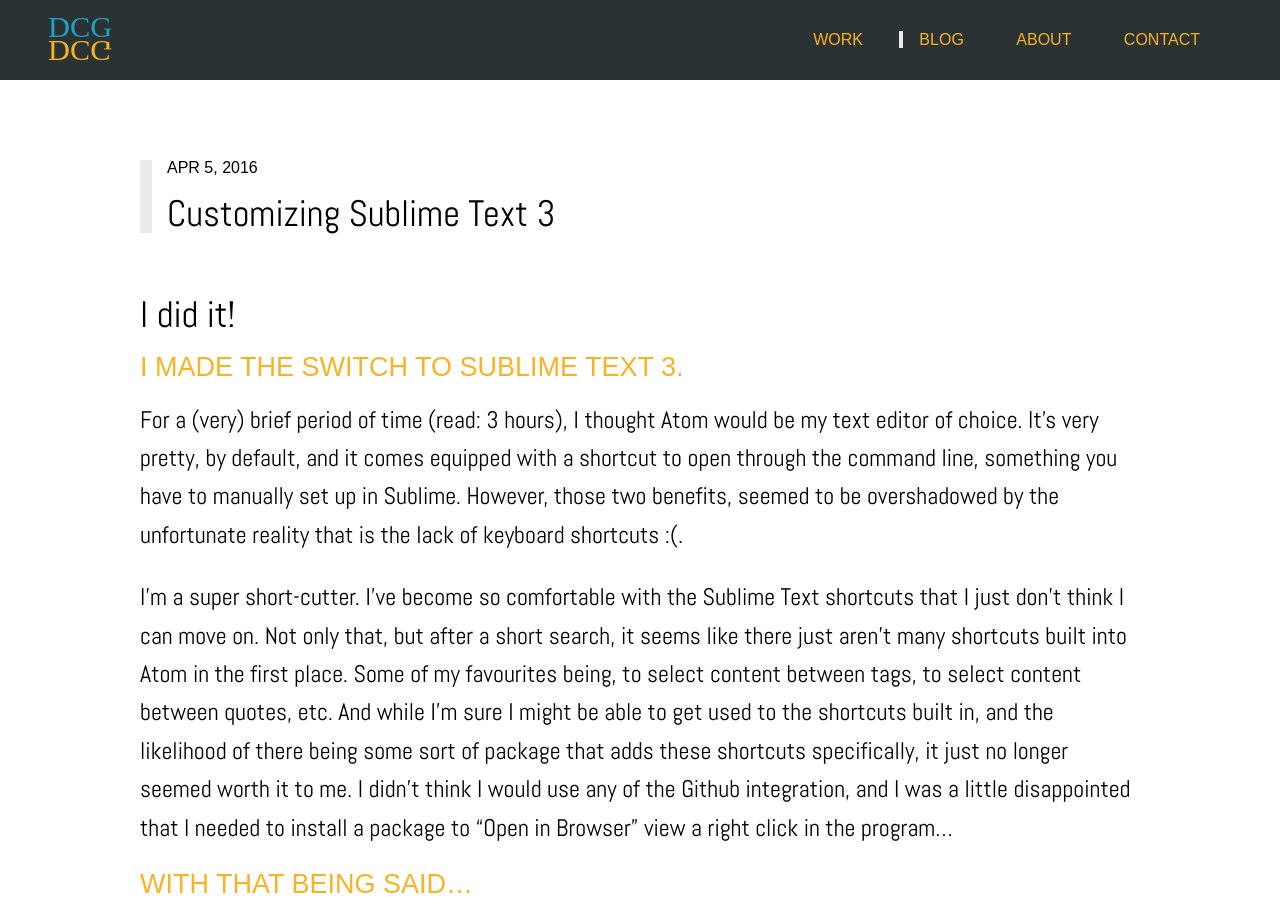
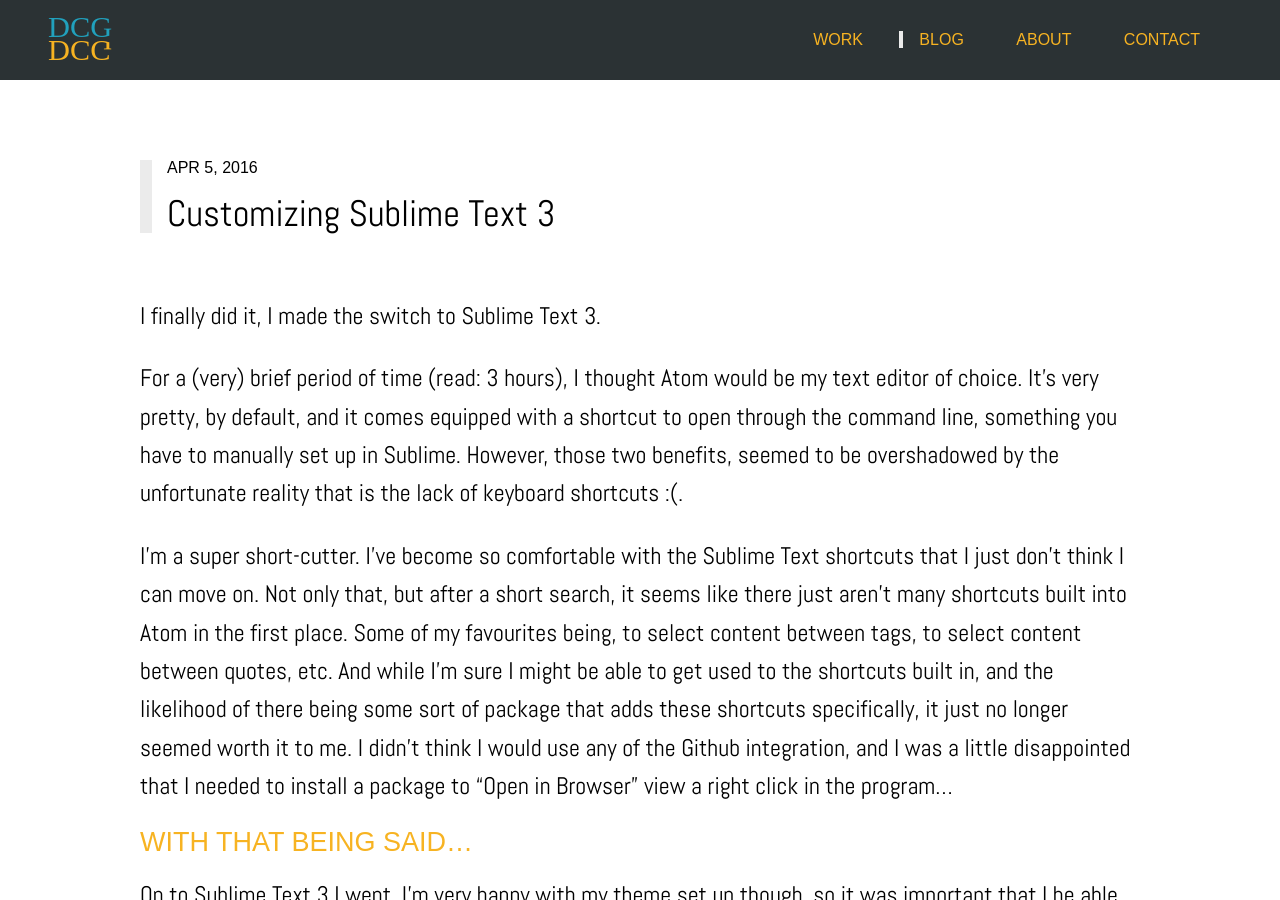
Before and after one commit to hidanielle/hidanielle.github.io, a Jekyll site: the page built from _posts/blog/2016-04-05-customizing-sublime-text-3.markdown, in a window 1280 px wide and 900 px high. Built offline with Jekyll 4.4.1, drawn with Linux system fonts in a browser that asks for light colours; nearby versions of some CDN libraries; some web fonts are replaced.

Commit message:
Update 2016-04-05-customizing-sublime-text-3.markdown

```diff
--- a/_posts/blog/2016-04-05-customizing-sublime-text-3.markdown
+++ b/_posts/blog/2016-04-05-customizing-sublime-text-3.markdown
@@ -6,9 +6,7 @@
 - blog
 ---
 
-## I did it!
-
-### I made the switch to Sublime Text 3.
+I finally did it, I made the switch to Sublime Text 3.
 
 For a (very) brief period of time (read: 3 hours), I thought Atom would be my text editor of choice. It's very pretty, by default, and it comes equipped with a shortcut to open through the command line, something you have to manually set up in Sublime. However, those two benefits, seemed to be overshadowed by the unfortunate reality that is the lack of keyboard shortcuts :(.
 
```
